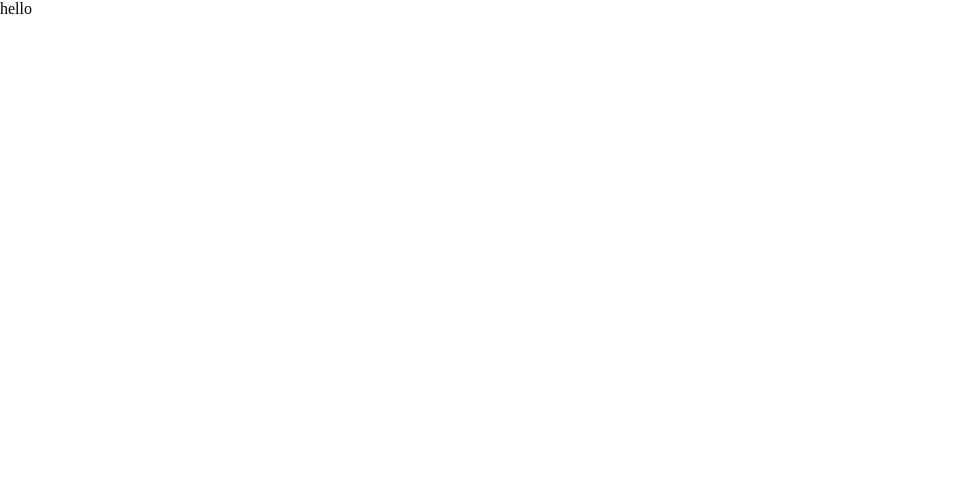
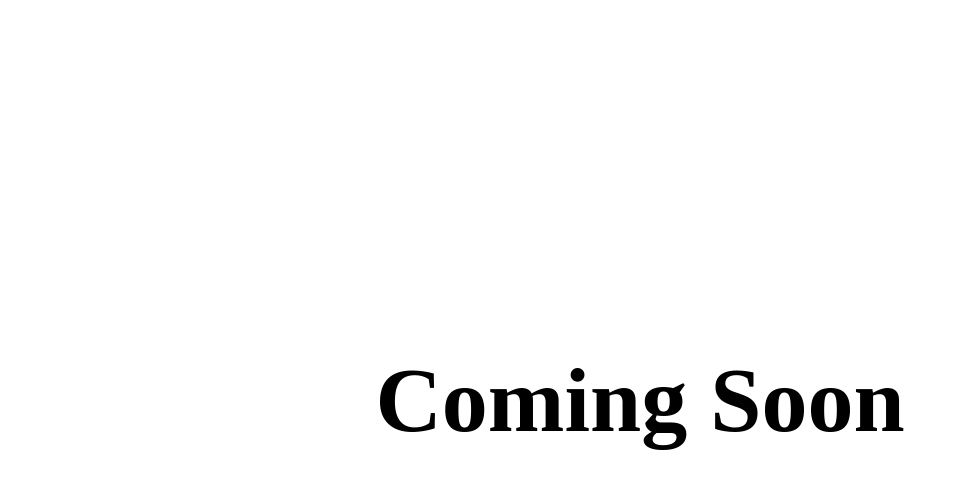
Before and after one commit to chahatkesh/designs4u, a plain HTML site: page index.html in a window 1280 px wide. Shown: the whole page, without its empty margins (0-966 px from the left). Drawn offline with Linux system fonts and the light colour scheme.

Commit message:
added coming soon

```diff
--- a/index.html
+++ b/index.html
@@ -8,6 +8,8 @@
     <link rel="stylesheet" href="style.css" />
   </head>
   <body>
-    <section class="navbar">hello</section>
+    <div class="cont1">
+      <center><h1>Coming Soon</h1></center>
+    </div>
   </body>
 </html>
--- a/style.css
+++ b/style.css
@@ -1,4 +1,19 @@
-* {
+*,
+::before,
+::after {
   margin: 0;
   padding: 0;
+  box-sizing: border-box;
 }
+.cont1 {
+  width: 100vw;
+  height: 100vh;
+  display: flex;
+  flex-direction: column;
+  justify-content: center;
+  align-content: center;
+}
+h1 {
+  font-size: 92px;
+  font-weight: bolder;
+}
```
